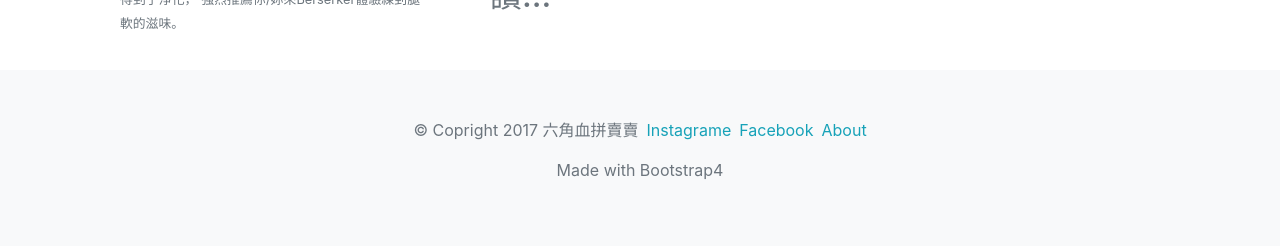
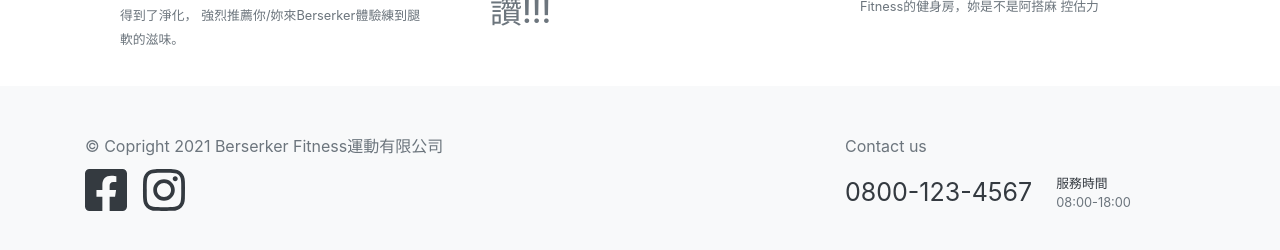
Before and after one commit to Landy510/vue_portfolio, a Vue app: page / in a window 1280 px wide. Shown: the part 2392-2642 px from the top of the page. Built offline with nearby package versions, Linux system fonts and the light colour scheme; no server answers.

Commit message:
新增footer元件

```diff
--- a/src/App.vue
+++ b/src/App.vue
@@ -10,36 +10,19 @@
       <router-view/>
     </div>
 
+    <Footer/>
 
 
 
 
 
 
-    <footer class="bg-light text-muted py-5">
-      <div class="container">
-        <ul class="list-inline text-center">
-          <li class="list-inline-item">© Copright 2017 六角血拼賣賣</li>
-          <li class="list-inline-item">
-            <a class="text-info" href="#">
-              <i class="fa fa-instagram" aria-hidden="true"></i> Instagrame</a>
-          </li>
-          <li class="list-inline-item">
-            <a class="text-info" href="#">
-              <i class="fa fa-facebook-square" aria-hidden="true"></i> Facebook</a>
-          </li>
-          <li class="list-inline-item">
-            <a class="text-info" href="#">About</a>
-          </li>
-        </ul>
-        <p class="text-center">Made with Bootstrap4</p>
-      </div>
-    </footer>
   </div>
 </template>
 
 <script>
 import Navbar from "./views/Navbar";
+import Footer from "./views/Footer";
 //import banner from "./views/intro_banner.vue";
 export default {
   name: 'App',
@@ -80,7 +63,7 @@ export default {
   },
   components:{
     Navbar,
-
+    Footer
   }
 };
 </script>
--- /dev/null
+++ b/src/all.js
@@ -0,0 +1,4 @@
+import $ from 'jquery'
+$(document).ready(function(){
+    console.log('HI');
+})
--- a/src/main.js
+++ b/src/main.js
@@ -2,9 +2,14 @@ import Vue from 'vue'
 import App from './App.vue'
 import router from './router'
 import 'bootstrap'
+import 'jquery'
+import './all.js'
+
 import { library } from '@fortawesome/fontawesome-svg-core'
 import { faUserSecret } from '@fortawesome/free-solid-svg-icons'
 import { FontAwesomeIcon } from '@fortawesome/vue-fontawesome'
+import { faBars } from '@fortawesome/free-solid-svg-icons'
+import { faFacebookSquare, faInstagram } from '@fortawesome/free-brands-svg-icons'
 import { faFontAwesome } from '@fortawesome/free-brands-svg-icons'
 import { faCartArrowDown } from '@fortawesome/free-solid-svg-icons'
 import { BCarousel } from 'bootstrap-vue'
@@ -16,7 +21,9 @@ import VueAwesomeSwiper from 'vue-awesome-swiper'
 import 'swiper/swiper-bundle.css'
 Vue.use(VueAwesomeSwiper, /* { default options with global component } */)
 
-
+library.add(faFacebookSquare)
+library.add(faBars)
+library.add(faInstagram)
 library.add(faCartArrowDown)
 library.add(faFontAwesome)
 library.add(faUserSecret)
--- /dev/null
+++ b/src/views/Footer.vue
@@ -0,0 +1,62 @@
+<template>
+    <div>
+        <footer class="bg-light text-muted py-5">
+        <div class="container">
+            <div class="row">
+                <div class="col-lg-8">
+                    <div class="text-center text-lg-left mb-2">© Copright 2021 Berserker Fitness運動有限公司</div>
+                    <div class="d-flex justify-content-center justify-content-lg-start">
+                        <p class="mr-3">
+                            <a class="text-info text-dark" href="#" title="facebook粉絲團">
+                                <font-awesome-icon :icon="['fab','facebook-square']" size="3x"></font-awesome-icon>
+                            </a>
+                        </p>
+                        <p>
+                            <a class="text-info text-dark" href="#" title="IG粉絲團">
+                                <font-awesome-icon :icon="['fab','instagram']" size="3x"></font-awesome-icon>
+                            </a>
+                        </p>
+
+                    </div>
+
+                </div>
+                <div class="col-lg-4">
+                    <p class="text-center text-md-left d-none d-lg-block">Contact us</p>
+                    <p class="text-center text-lg-left d-block d-lg-none text-dark">如有任何疑問歡迎隨時與我們聯繫。</p>
+                    <div class="d-flex align-items-lg-start flex-column flex-lg-row align-items-center">
+                        <p class="text-dark mr-4 footer-tel">0800-123-4567</p>
+                        <div class="d-flex flex-lg-column flex-row">
+                            <small class="text-dark">服務時間</small>
+                             <small>08:00-18:00</small>
+                        </div>
+
+                    </div>
+                </div>
+            </div>
+        </div>
+        </footer>
+    </div>
+</template>
+
+<script>
+export default {
+  name: 'Footer',
+  data() {
+    return {
+
+    };
+  },
+};
+</script>
+
+<style scoped>
+.footer-tel{
+    font-size: 25px;
+}
+@media(max-width:768px){
+    .footer-tel{
+        font-size: 20px;
+    }
+}
+
+</style>
--- a/src/views/Home.vue
+++ b/src/views/Home.vue
@@ -42,13 +42,13 @@
           <small class="text-muted">課程選擇</small>
           <p class="h2 mb-4 font-weight-normal">Lecture</p>
 
-          <div class="list-group flex-row w-50 mx-auto mb-3" id="list-tab" role="tablist">
+          <div class="list-group flex-row lecture_option mx-auto mb-3" id="list-tab" role="tablist">
             <a class="list-group-item list-group-item-action active border-0 text-dark" id="list-home-list" data-toggle="list" href="#list-home" role="tab" aria-controls="home">All</a>
             <a class="list-group-item list-group-item-action border-0 text-dark" id="list-Workout-list" data-toggle="list" href="#list-Workout" role="tab" aria-controls="Workout">Workout</a>
             <a class="list-group-item list-group-item-action border-0 text-dark" id="list-women-list" data-toggle="list" href="#list-women" role="tab" aria-controls="profile">Aerobic</a>
           </div>
 
-          <div class="tab-content" id="nav-tabContent">
+          <div class="tab-content mb-3" id="nav-tabContent">
             <div class="tab-pane fade show active" id="list-home" role="tabpanel" aria-labelledby="list-home-list">
               <div class="row">
                   <div class="col-md-4 mb-2">
@@ -248,4 +248,12 @@ export default {
   background:transparent;
   font-weight:600;
 }
+.lecture_option{
+  width:50%;
+}
+@media(max-width:680px){
+  .lecture_option{
+    width:100%;
+  }
+}
 </style>
--- a/src/views/Navbar.vue
+++ b/src/views/Navbar.vue
@@ -2,16 +2,24 @@
     <div>
 
         <nav class="navbar navbar-expand-lg navbar-warning bg-warning">
-            <router-link to="/">
-                    <a class="navbar-brand py-0 text-dark font-weight-bold" href="#">
+            <button class="navbar-toggler" type="button" data-toggle="collapse" data-target="#navbarNav" aria-controls="navbarNav" aria-expanded="false" aria-label="Toggle navigation">
+                <span class="navbar-toggler-icon">
+                    <font-awesome-icon :icon="['fas','bars']" size="lg"></font-awesome-icon>
+                </span>
+            </button>
+            <router-link to="/" class="mx-auto">
+                    <a class="navbar-brand py-0 text-dark font-weight-bold d-block" href="#">
                         <img src="../assets/img/protectionshield.svg" width="30" height="30" class="d-inline-block align-top" alt="">
-                        Berserker Fitness
+                        <span class="ml-1 Brand_logo">Berserker Fitness</span>
                     </a>
             </router-link>
+            <a class="nav-link text-dark d-block d-lg-none" href="#">
+                <font-awesome-icon :icon="['fas', 'cart-arrow-down']" />
+            </a>
 
-            <button class="navbar-toggler" type="button" data-toggle="collapse" data-target="#navbarNav" aria-controls="navbarNav" aria-expanded="false" aria-label="Toggle navigation">
-                <span class="navbar-toggler-icon"></span>
-            </button>
+
+
+
             <div class="collapse navbar-collapse" id="navbarNav">
                 <ul class="navbar-nav">
                     <li class="nav-item active">
@@ -30,17 +38,21 @@
                 <ul class="navbar-nav ml-auto">
                     <li class="nav-item active">
                         <router-link to="/">
+                            <a class="nav-link text-dark" href="#">門市查詢</a>
+                        </router-link>
+                    </li>
+                    <li class="nav-item active">
+                        <router-link to="/">
                             <a class="nav-link text-dark" href="#">管理者登入</a>
                         </router-link>
                     </li>
-                    <li class="nav-item">
+                    <li class="nav-item d-none d-lg-block">
                         <router-link to="/">
                             <a class="nav-link text-dark " href="#">
                                <font-awesome-icon :icon="['fas', 'cart-arrow-down']" />
                             </a>
                         </router-link>
                     </li>
-
                 </ul>
             </div>
             </nav>
@@ -65,3 +77,11 @@ export default {
   }
 }
 </script>
+<style scoped>
+@media(max-width:680px){
+    .Brand_logo{
+        display:none;
+    }
+}
+
+</style>
```
